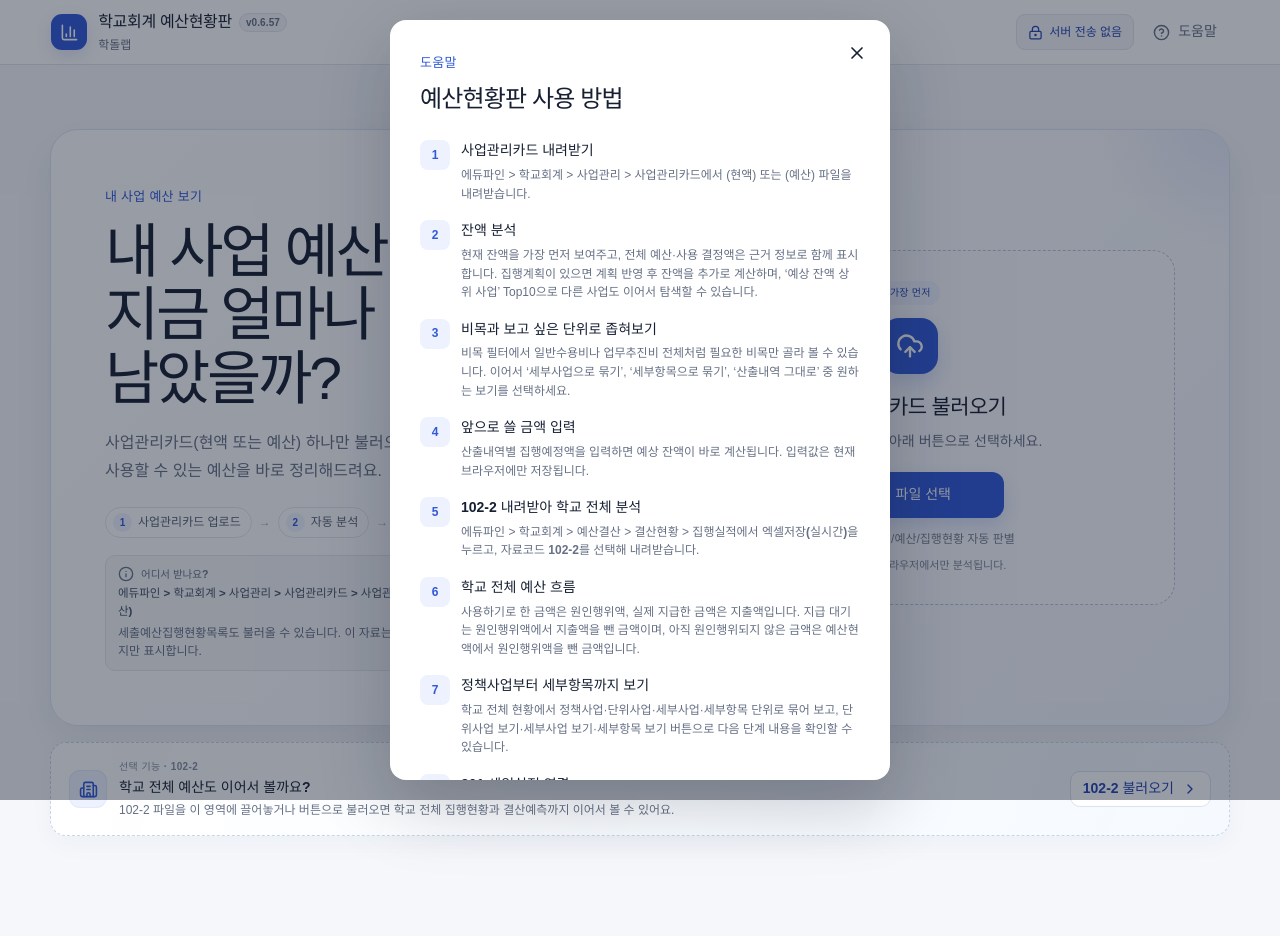
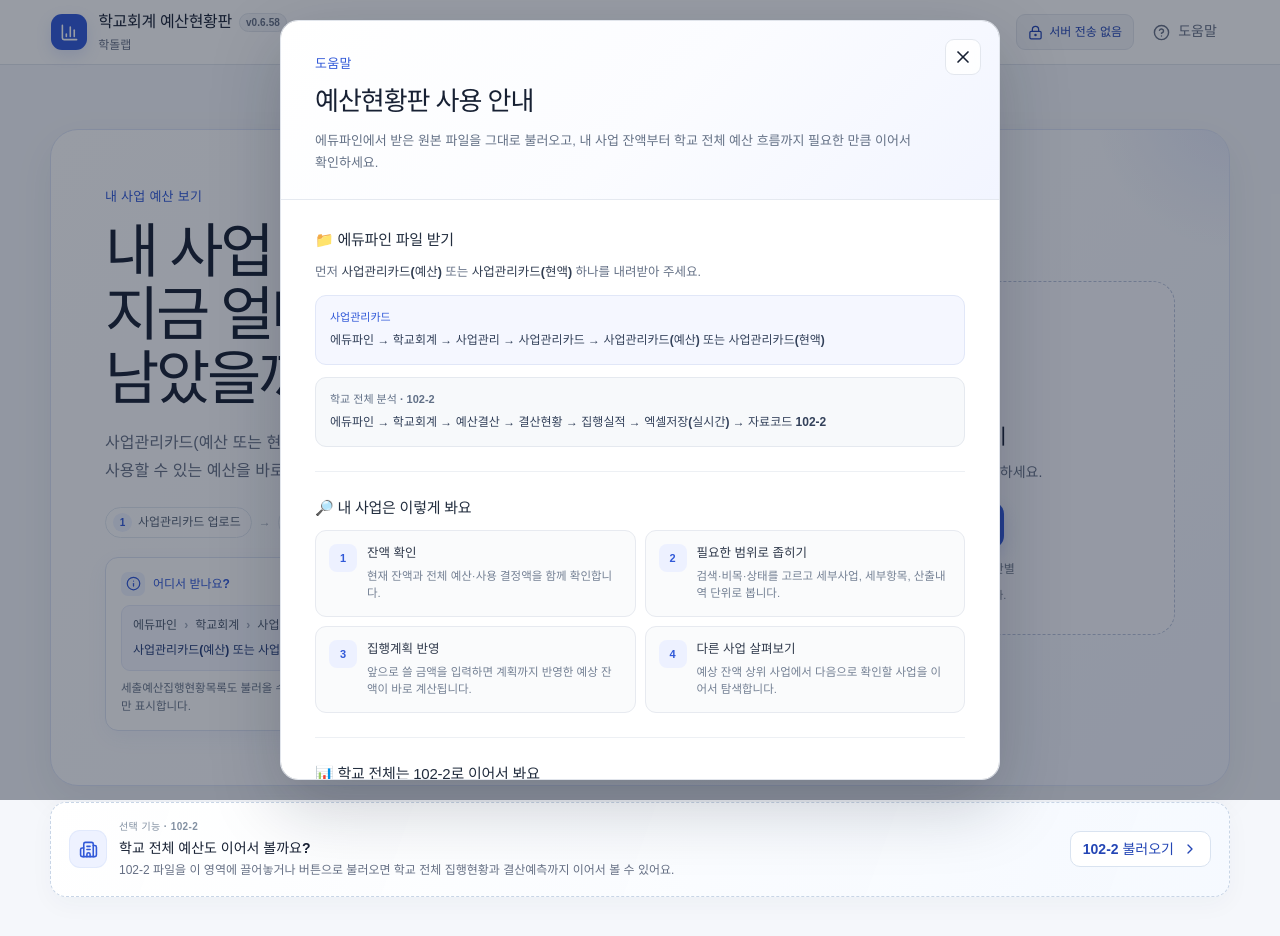
Before and after one commit to sen-vip/budget-visualizer, a Next.js app: page / in a window 1280 px wide. Both pictures are taken after a click on the button "도움말". Shown: the top 936 px of the page. Before the commit the page ends 882 px from the top, so only its background shows below. Built offline with nearby package versions, Linux system fonts and the light colour scheme.

Commit message:
Add files via upload

```diff
--- a/app/page.tsx
+++ b/app/page.tsx
@@ -257,7 +257,7 @@ type BusinessPlanProjectGroup = {
   items: BusinessPlanItemGroup[];
 };
 
-const APP_VERSION = "v0.6.57";
+const APP_VERSION = "v0.6.58";
 const STORAGE_KEY = "hakdol-expense-dashboard-plans-v1";
 const CLOSING_STORAGE_KEY = "hakdol-expense-dashboard-closing-v1";
 const BUSINESS_PLAN_STORAGE_KEY = "hakdol-business-card-plans-v1";
@@ -486,7 +486,7 @@ async function parseBusinessCard(file: File): Promise<{ rows: BusinessCardRow[];
     const headers = row.map(normalize);
     return headers.some((header) => header.includes("세부사업/세부항목/원가통계비목")) && headers.includes("산출내역") && headers.some((header) => header.startsWith("예산현액"));
   });
-  if (compactHeaderRowIndex < 0) throw new Error("지원하는 사업관리카드 열 제목을 찾지 못했습니다. 사업관리카드(현액/예산) 또는 세출예산집행현황목록인지 확인해주세요.");
+  if (compactHeaderRowIndex < 0) throw new Error("지원하는 사업관리카드 열 제목을 찾지 못했습니다. 사업관리카드(예산/현액) 또는 세출예산집행현황목록인지 확인해주세요.");
 
   const primaryHeaders = matrix[compactHeaderRowIndex].map(normalize);
   const secondaryHeaders = (matrix[compactHeaderRowIndex + 1] ?? []).map(normalize);
@@ -1268,10 +1268,10 @@ export default function Home() {
       {!businessMeta && !meta ? (
         <section className="upload-page launch-home">
           <div className="landing-hero-panel">
-            <div className="upload-intro"><span className="eyebrow">내 사업 예산 보기</span><h1>내 사업 예산,<br />지금 얼마나 남았을까?</h1><p>사업관리카드(현액 또는 예산) 하나만 불러오면 현재 집행현황과 앞으로 사용할 수 있는 예산을 바로 정리해드려요.</p><div className="landing-flow" aria-label="예산현황판 이용 순서"><span><b>1</b>사업관리카드 업로드</span><i>→</i><span><b>2</b>자동 분석</span><i>→</i><span><b>3</b>잔액 확인</span></div><BusinessFileRouteGuide compact /></div>
+            <div className="upload-intro"><span className="eyebrow">내 사업 예산 보기</span><h1>내 사업 예산,<br />지금 얼마나 남았을까?</h1><p>사업관리카드(예산 또는 현액) 하나만 불러오면 현재 집행현황과 앞으로 사용할 수 있는 예산을 바로 정리해드려요.</p><div className="landing-flow" aria-label="예산현황판 이용 순서"><span><b>1</b>사업관리카드 업로드</span><i>→</i><span><b>2</b>자동 분석</span><i>→</i><span><b>3</b>잔액 확인</span></div><BusinessFileRouteGuide compact /></div>
             <div className={`drop-zone ${businessDragging ? "dragging" : ""}`} onDragOver={(event) => { event.preventDefault(); setBusinessDragging(true); }} onDragLeave={() => setBusinessDragging(false)} onDrop={onBusinessDrop}>
               <span className="drop-kicker">가장 먼저</span><div className="drop-icon"><UploadCloud size={28} /></div><h2>사업관리카드 불러오기</h2><p>파일을 끌어놓거나 아래 버튼으로 선택하세요.</p>
-              <button className="button primary landing-upload-button" onClick={() => businessFileInputRef.current?.click()} disabled={businessLoading}><FileSpreadsheet size={18} />{businessLoading ? "분석 중..." : "파일 선택"}</button><span className="file-hint">.xlsx · .xls · 현액/예산/집행현황 자동 판별</span><span className="browser-security-note"><LockKeyhole size={13} />파일은 이 브라우저에서만 분석됩니다.</span>
+              <button className="button primary landing-upload-button" onClick={() => businessFileInputRef.current?.click()} disabled={businessLoading}><FileSpreadsheet size={18} />{businessLoading ? "분석 중..." : "파일 선택"}</button><span className="file-hint">.xlsx · .xls · 예산/현액/집행현황 자동 판별</span><span className="browser-security-note"><LockKeyhole size={13} />파일은 이 브라우저에서만 분석됩니다.</span>
               {businessError && <div className="error-message" role="alert"><AlertCircle size={17} />{businessError}</div>}
             </div>
           </div>
@@ -1350,11 +1350,15 @@ function FileRouteGuide({ detail }: { detail: string }) {
 }
 
 function BusinessFileRouteGuide({ compact = false }: { compact?: boolean }) {
-  return <div className={`file-route-guide ${compact ? "landing-route-guide" : ""}`}><span><Info size={16} />{compact ? "어디서 받나요?" : "에듀파인 다운로드 경로"}</span><strong>에듀파인 &gt; 학교회계 &gt; 사업관리 &gt; 사업관리카드 &gt; 사업관리카드(현액) 또는 사업관리카드(예산)</strong><small>세출예산집행현황목록도 불러올 수 있습니다. 이 자료는 지급액 열이 없어 원인행위 기준까지만 표시합니다.</small></div>;
+  return <div className={`file-route-guide ${compact ? "landing-route-guide" : ""}`}>
+    <span className="file-route-title"><span className="file-route-icon"><Info size={15} /></span>{compact ? "어디서 받나요?" : "에듀파인 다운로드 경로"}</span>
+    <div className="file-route-path"><strong>에듀파인</strong><i>›</i><strong>학교회계</strong><i>›</i><strong>사업관리</strong><i>›</i><strong>사업관리카드</strong><i>›</i><b>사업관리카드(예산) 또는 사업관리카드(현액)</b></div>
+    <small>세출예산집행현황목록도 불러올 수 있습니다. 이 자료는 지급액 열이 없어 원인행위 기준까지만 표시합니다.</small>
+  </div>;
 }
 
 function BusinessUploadPrompt({ choose, loading, error, dragging, setDragging, dropFile }: { choose: () => void; loading: boolean; error: string; dragging: boolean; setDragging: (value: boolean) => void; dropFile: (event: DragEvent<HTMLDivElement>) => void }) {
-  return <section className="centered-upload page-content"><div className="prompt-icon"><BriefcaseBusiness size={28} /></div><span className="section-kicker">내 사업 시작하기</span><h1>사업관리카드를 불러와주세요</h1><p>현액·예산 형식을 자동으로 구분해 지금 새로 사용할 수 있는 금액과 세부항목별 잔액을 보여드려요.</p><div className={`business-prompt-drop-zone ${dragging ? "dragging" : ""}`} onDragOver={(event) => { event.preventDefault(); setDragging(true); }} onDragLeave={() => setDragging(false)} onDrop={dropFile}><UploadCloud size={26} /><strong>{dragging ? "여기에 놓으세요" : "사업관리카드를 끌어놓으세요"}</strong><span>또는</span><button className="button primary" onClick={choose} disabled={loading}><FileSpreadsheet size={18} />{loading ? "분석 중..." : "파일 선택"}</button><small>.xlsx · .xls · 현액/예산 자동 판별</small></div><BusinessFileRouteGuide />{error && <div className="error-message" role="alert"><AlertCircle size={17} />{error}</div>}</section>;
+  return <section className="centered-upload page-content"><div className="prompt-icon"><BriefcaseBusiness size={28} /></div><span className="section-kicker">내 사업 시작하기</span><h1>사업관리카드를 불러와주세요</h1><p>예산·현액 형식을 자동으로 구분해 지금 새로 사용할 수 있는 금액과 세부항목별 잔액을 보여드려요.</p><div className={`business-prompt-drop-zone ${dragging ? "dragging" : ""}`} onDragOver={(event) => { event.preventDefault(); setDragging(true); }} onDragLeave={() => setDragging(false)} onDrop={dropFile}><UploadCloud size={26} /><strong>{dragging ? "여기에 놓으세요" : "사업관리카드를 끌어놓으세요"}</strong><span>또는</span><button className="button primary" onClick={choose} disabled={loading}><FileSpreadsheet size={18} />{loading ? "분석 중..." : "파일 선택"}</button><small>.xlsx · .xls · 예산/현액 자동 판별</small></div><BusinessFileRouteGuide />{error && <div className="error-message" role="alert"><AlertCircle size={17} />{error}</div>}</section>;
 }
 
 function SchoolUploadPrompt({ choose, loading, error, dragging, setDragging, dropFile }: { choose: () => void; loading: boolean; error: string; dragging: boolean; setDragging: (value: boolean) => void; dropFile: (event: DragEvent<HTMLDivElement>) => void }) {
@@ -2335,15 +2339,53 @@ function ResetDataModal({ close, clearExcel, clearAll }: { close: () => void; cl
 }
 
 function HelpModal({ close }: { close: () => void }) {
-  return <div className="modal-backdrop" onMouseDown={close}><section className="help-modal" role="dialog" aria-modal="true" aria-labelledby="help-title" onMouseDown={(event) => event.stopPropagation()}><button className="icon-button modal-close" aria-label="도움말 닫기" onClick={close}><X size={20} /></button><span className="eyebrow">도움말</span><h2 id="help-title">예산현황판 사용 방법</h2><div className="help-steps">
-    <div><b>1</b><span><strong>사업관리카드 내려받기</strong><small>에듀파인 &gt; 학교회계 &gt; 사업관리 &gt; 사업관리카드에서 (현액) 또는 (예산) 파일을 내려받습니다.</small></span></div>
-    <div><b>2</b><span><strong>잔액 분석</strong><small>현재 잔액을 가장 먼저 보여주고, 전체 예산·사용 결정액은 근거 정보로 함께 표시합니다. 집행계획이 있으면 계획 반영 후 잔액을 추가로 계산하며, ‘예상 잔액 상위 사업’ Top10으로 다른 사업도 이어서 탐색할 수 있습니다.</small></span></div>
-    <div><b>3</b><span><strong>비목과 보고 싶은 단위로 좁혀보기</strong><small>비목 필터에서 일반수용비나 업무추진비 전체처럼 필요한 비목만 골라 볼 수 있습니다. 이어서 ‘세부사업으로 묶기’, ‘세부항목으로 묶기’, ‘산출내역 그대로’ 중 원하는 보기를 선택하세요.</small></span></div>
-    <div><b>4</b><span><strong>앞으로 쓸 금액 입력</strong><small>산출내역별 집행예정액을 입력하면 예상 잔액이 바로 계산됩니다. 입력값은 현재 브라우저에만 저장됩니다.</small></span></div>
-    <div><b>5</b><span><strong>102-2 내려받아 학교 전체 분석</strong><small>에듀파인 &gt; 학교회계 &gt; 예산결산 &gt; 결산현황 &gt; 집행실적에서 <b>엑셀저장(실시간)</b>을 누르고, 자료코드 <b>102-2</b>를 선택해 내려받습니다.</small></span></div>
-    <div><b>6</b><span><strong>학교 전체 예산 흐름</strong><small><b>사용하기로 한 금액</b>은 원인행위액, <b>실제 지급한 금액</b>은 지출액입니다. <b>지급 대기</b>는 원인행위액에서 지출액을 뺀 금액이며, <b>아직 원인행위되지 않은 금액</b>은 예산현액에서 원인행위액을 뺀 금액입니다.</small></span></div>
-    <div><b>7</b><span><strong>정책사업부터 세부항목까지 보기</strong><small>학교 전체 현황에서 정책사업·단위사업·세부사업·세부항목 단위로 묶어 보고, 단위사업 보기·세부사업 보기·세부항목 보기 버튼으로 다음 단계 내용을 확인할 수 있습니다.</small></span></div>
-    <div><b>8</b><span><strong>201 세입실적 연결</strong><small>결산예측에서 자료코드 201을 연결하고, 이전수입 반납예정액과 순세계잉여금 잠정값을 확인합니다.</small></span></div>
-    <div><b>9</b><span><strong>파일은 어디에 저장되나요?</strong><small>불러온 엑셀 파일은 서버로 업로드되지 않고 현재 브라우저에서 직접 분석됩니다. <b>자료 비우기</b>에서 엑셀만 비우거나, 내 사업 집행계획·업무추진비 계획·메모·결산예측 입력값까지 함께 삭제할 수 있습니다.</small></span></div>
-  </div><div className="privacy-card"><LockKeyhole size={20} /><div><strong>서버로 파일을 보내지 않습니다.</strong><p>엑셀은 현재 브라우저에서만 분석됩니다. 직접 입력한 집행계획과 결산예측 값은 재접속을 위해 이 브라우저에 저장될 수 있습니다.</p></div></div></section></div>;
-}
+  return <div className="modal-backdrop" onMouseDown={close}><section className="help-modal help-modal-v2" role="dialog" aria-modal="true" aria-labelledby="help-title" onMouseDown={(event) => event.stopPropagation()}>
+    <button className="icon-button modal-close" aria-label="도움말 닫기" onClick={close}><X size={20} /></button>
+    <header className="help-hero">
+      <span className="eyebrow">도움말</span>
+      <h2 id="help-title">예산현황판 사용 안내</h2>
+      <p>에듀파인에서 받은 원본 파일을 그대로 불러오고, 내 사업 잔액부터 학교 전체 예산 흐름까지 필요한 만큼 이어서 확인하세요.</p>
+    </header>
+
+    <div className="help-sections">
+      <section className="help-section">
+        <h3>📁 에듀파인 파일 받기</h3>
+        <p>먼저 <strong>사업관리카드(예산)</strong> 또는 <strong>사업관리카드(현액)</strong> 하나를 내려받아 주세요.</p>
+        <div className="help-route-card">
+          <span>사업관리카드</span>
+          <strong>에듀파인 → 학교회계 → 사업관리 → 사업관리카드 → 사업관리카드(예산) 또는 사업관리카드(현액)</strong>
+        </div>
+        <div className="help-route-card secondary">
+          <span>학교 전체 분석 · 102-2</span>
+          <strong>에듀파인 → 학교회계 → 예산결산 → 결산현황 → 집행실적 → 엑셀저장(실시간) → 자료코드 102-2</strong>
+        </div>
+      </section>
+
+      <section className="help-section">
+        <h3>🔎 내 사업은 이렇게 봐요</h3>
+        <div className="help-flow-grid">
+          <article><b>1</b><span><strong>잔액 확인</strong><small>현재 잔액과 전체 예산·사용 결정액을 함께 확인합니다.</small></span></article>
+          <article><b>2</b><span><strong>필요한 범위로 좁히기</strong><small>검색·비목·상태를 고르고 세부사업, 세부항목, 산출내역 단위로 봅니다.</small></span></article>
+          <article><b>3</b><span><strong>집행계획 반영</strong><small>앞으로 쓸 금액을 입력하면 계획까지 반영한 예상 잔액이 바로 계산됩니다.</small></span></article>
+          <article><b>4</b><span><strong>다른 사업 살펴보기</strong><small>예상 잔액 상위 사업에서 다음으로 확인할 사업을 이어서 탐색합니다.</small></span></article>
+        </div>
+      </section>
+
+      <section className="help-section">
+        <h3>📊 학교 전체는 102-2로 이어서 봐요</h3>
+        <p><strong>사용하기로 한 금액</strong>은 원인행위액, <strong>실제 지급한 금액</strong>은 지출액입니다. 지급 대기는 원인행위액에서 지출액을 뺀 금액이고, 아직 원인행위되지 않은 금액은 예산현액에서 원인행위액을 뺀 금액입니다.</p>
+        <ul className="help-bullet-list">
+          <li>정책사업 → 단위사업 → 세부사업 → 세부항목 순서로 예산 흐름을 내려가며 확인할 수 있습니다.</li>
+          <li>업무추진비 계획과 잔액을 따로 확인할 수 있습니다.</li>
+          <li>결산예측에서 자료코드 201을 연결하면 이전수입 반납예정액과 순세계잉여금 잠정값을 확인할 수 있습니다.</li>
+        </ul>
+      </section>
+
+      <section className="help-section help-storage-section">
+        <h3>🔒 파일과 입력값은 어떻게 처리하나요?</h3>
+        <div className="privacy-card help-privacy-card"><LockKeyhole size={20} /><div><strong>엑셀 파일은 서버로 보내지 않습니다.</strong><p>불러온 파일은 현재 브라우저에서 직접 분석합니다. 집행계획·업무추진비 계획·메모·결산예측처럼 직접 입력한 값은 재접속을 위해 이 브라우저에 저장될 수 있습니다.</p></div></div>
+        <p className="help-storage-note"><strong>자료 비우기</strong>에서는 엑셀만 비우거나, 예산현황판이 저장한 입력값까지 함께 삭제할 수 있습니다.</p>
+      </section>
+    </div>
+  </section></div>;
+}
--- a/package.json
+++ b/package.json
@@ -1,6 +1,6 @@
 {
   "name": "school-expense-dashboard",
-  "version": "0.6.57",
+  "version": "0.6.58",
   "private": true,
   "engines": {
     "node": ">=22.0.0"
```
Also changed, not shown: app/globals.css, 2 other files (tests, documents, lock files or other folders).
